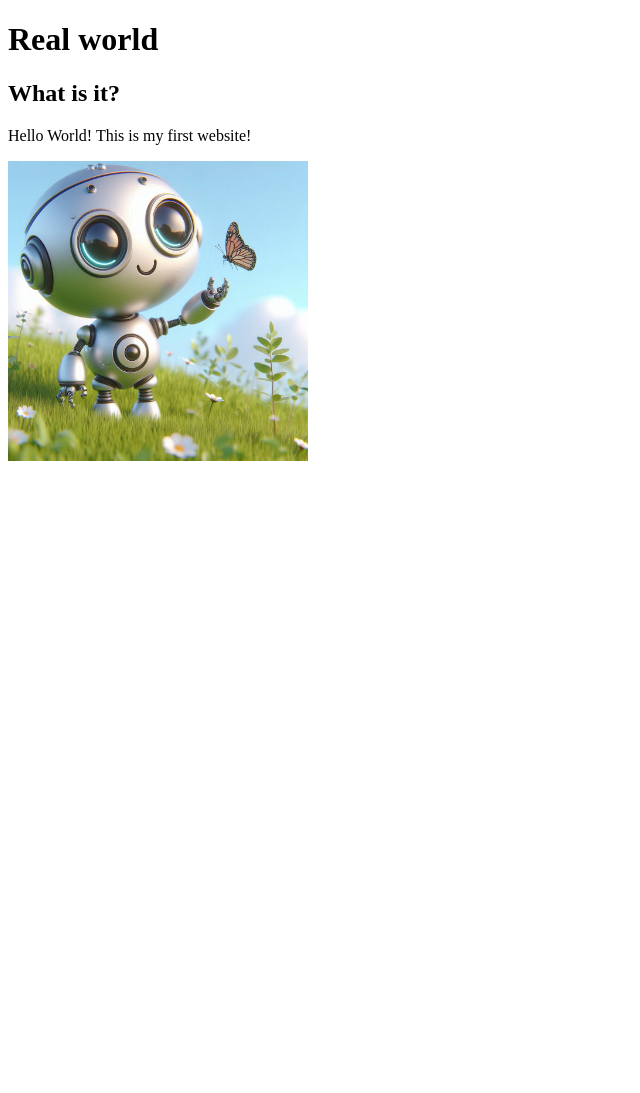
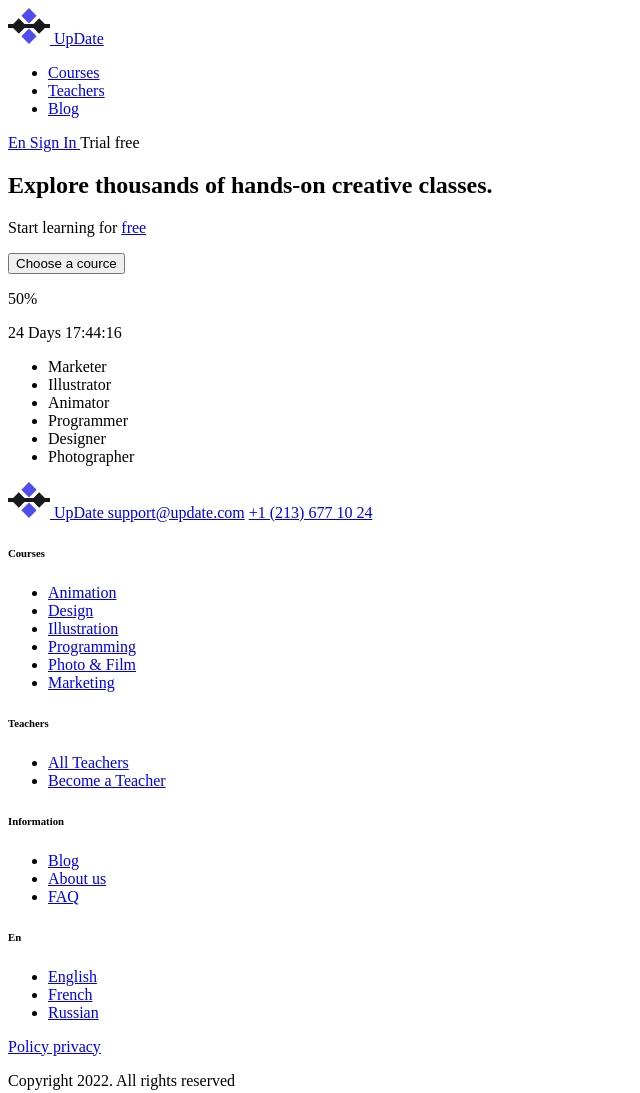
Before and after one commit to mariika383/frontend, a plain HTML site: page Front/index.html in a window 1280 px wide. Shown: the whole page, without its empty margins (0-640 px from the left). Before the commit the page ends 800 px from the top, so only its background shows below. Drawn offline with Linux system fonts and the light colour scheme.

Commit message:
Add files via upload

```diff
--- a/Front/index.html
+++ b/Front/index.html
@@ -6,15 +6,197 @@
     <title>Document</title>
 </head>
 <body>
-    <h1>
-        Real world
-    </h1>
-    <h2>
-        What is it?
-    </h2>
-    <p>
-        Hello World! This is my first website!
-    </p>
-    <img src="robot.jfif" alt="Robot" width="300">
+    <header>
+        <a href="index.html">
+            <img src="img/logo.svg" alt="logo">
+            UpDate
+        </a>
+        <nav>
+            <ul>
+                <li>
+                    <a href="#">Courses</a>
+                </li>
+                <li>
+                    <a href="#">Teachers</a>
+                </li>
+                <li>
+                    <a href="#">Blog</a>
+                </li>
+            </ul>
+            <a href="#">
+                En
+            </a>
+            <a href="#">
+                Sign In
+            </a>
+            <a href="#"></a>
+                Trial free
+            </a>
+        </nav>
+    </header>
+
+    <main>
+        <section class="offer">
+            <h1 class="offer__title">
+                Explore thousands of hands-on creative classes.
+            </h1>
+            <p class="offer__description">
+                Start learning for <a href="#">free</a>
+            </p>
+            <button class="button">
+                Choose a cource
+            </button>
+            <p class="offer_sale">
+                50%
+            </p>
+            <p class="offer_time">
+                <time>
+                    24 Days 17:44:16
+                </time>
+            </p>
+            <ul class="offer__list">
+                <li>
+                    Marketer
+                </li>
+                <li>
+                    Illustrator
+                </li>
+                <li>
+                    Animator
+                </li>
+                <li>
+                    Programmer
+                </li>
+                <li>
+                    Designer
+                </li>
+                <li>
+                    Photographer
+                </li>
+            </ul>
+
+        </section>
+    </main>
+
+    <footer>
+        <div>
+            <a href="index.html">
+                <img src="img/logo.svg" alt="logo">
+                UpDate
+            </a>
+            <a href="mailto:support@update.com">support@update.com</a>
+            <a href="tel:+12136771024">+1 (213) 677 10 24</a>
+        </div>
+        <div class="sitemap">
+            <h6 class="sitemap__title">
+                Courses
+            </h6>
+            <ul class="sitemap__list">
+                <li>
+                    <a href="#">
+                        Animation
+                    </a>
+                </li>
+                <li>
+                    <a href="#">
+                        Design
+                    </a>
+                </li>
+                <li>
+                    <a href="#">
+                        Illustration
+                    </a>
+                </li>
+                <li>
+                    <a href="#">
+                        Programming
+                    </a>
+                </li>
+                <li>
+                    <a href="#">
+                        Photo & Film
+                    </a>
+                </li>
+                <li>
+                    <a href="#">
+                        Marketing
+                    </a>
+                </li>
+            </ul>
+
+        </div>
+        <div class="sitemap">
+            <h6 class="sitemap__title">
+                Teachers
+            </h6>
+            <ul class="sitemap__list">
+                <li>
+                    <a href="#">
+                        All Teachers
+                    </a>
+                </li>
+                <li>
+                    <a href="#">
+                        Become a Teacher
+                    </a>
+                </li>
+
+            </ul>
+         </div>
+         <div class="sitemap">
+            <h6 class="sitemap__title">
+                Information
+            </h6>
+            <ul class="sitemap__list">
+                <li>
+                    <a href="#">
+                        Blog
+                    </a>
+                </li>
+                <li>
+                    <a href="#">
+                        About us
+                    </a>
+                </li>
+                <li>
+                    <a href="#">
+                        FAQ
+                    </a>
+                </li>
+
+            </ul>
+         </div>
+         <div class="sitemap">
+            <h6 class="sitemap__title">
+                En
+            </h6>
+            <ul class="sitemap__list">
+                <li>
+                    <a href="#">
+                        English
+                    </a>
+                </li>
+                <li>
+                    <a href="#">
+                        French
+                    </a>
+                </li>
+                <li>
+                    <a href="#">
+                        Russian
+                    </a>
+                </li>
+            </ul>
+         </div>
+
+         <div class="copyright">
+            <a href="#">
+                Policy privacy
+            </a>
+            <p>
+                Copyright 2022. All rights reserved
+            </p>
+         </div>
+    </footer>
 </body>
 </html>
```
Also changed, not shown: Front/img/logo.svg (added).
